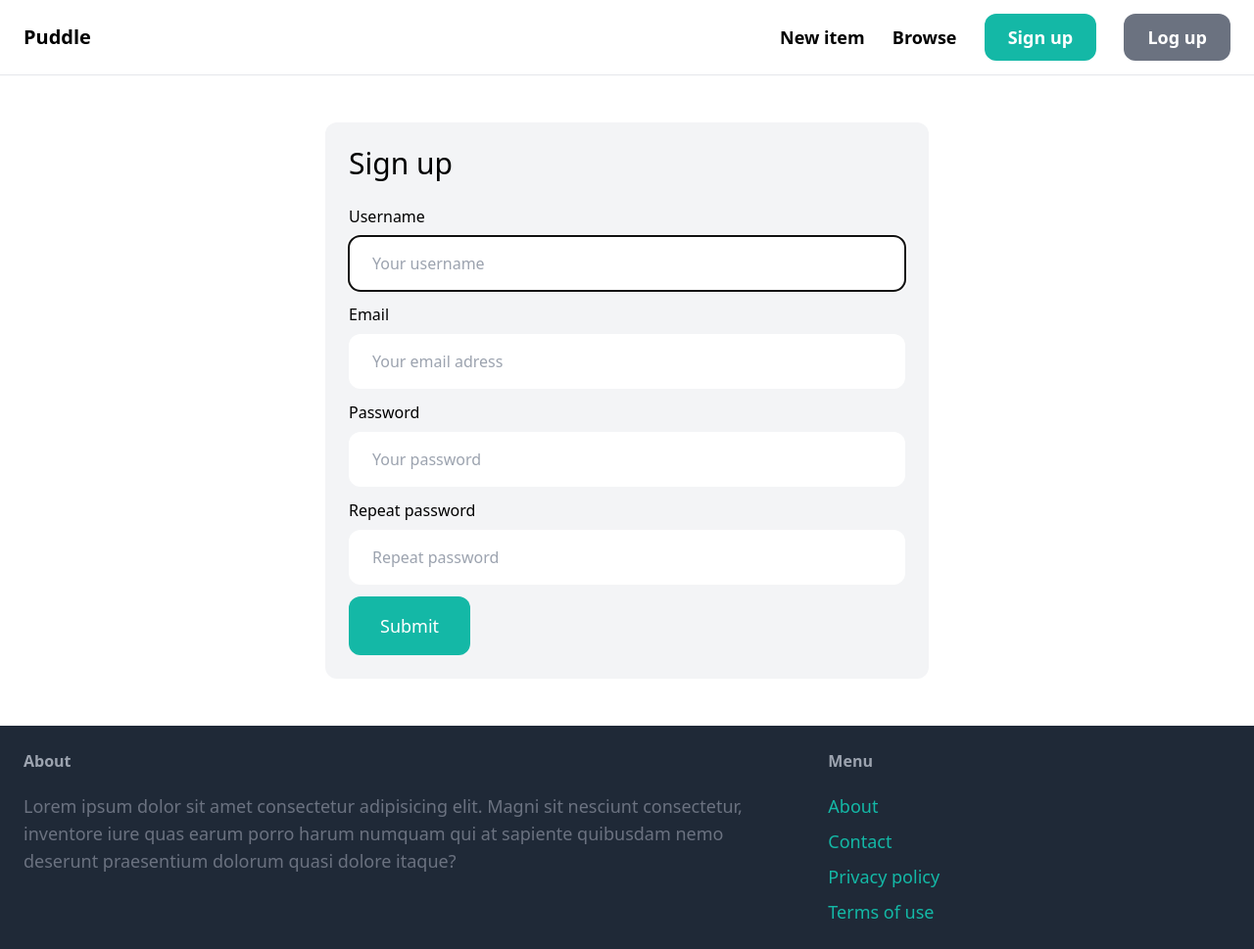
After one commit to Tuptek1/Django, a Django app: page /signup/ in a window 1280 px wide. The commit adds this page. Shown: the whole page at 98% size. Run offline with Django 3.2, Linux system fonts and the light colour scheme; some libraries are stand-ins or nearby versions.

Commit message:
added siging in and logging in

```diff
--- /dev/null
+++ b/puddle/core/forms.py
@@ -0,0 +1,65 @@
+from django import forms
+from django.contrib.auth.forms import UserCreationForm, AuthenticationForm
+from django.contrib.auth.models import User
+
+
+class LoginForm(AuthenticationForm):
+    username = forms.CharField(
+        widget=forms.TextInput(
+            attrs={
+                "placeholder": "Your username",
+                "class": "w-full py-4 px-6 rounded-xl",
+            }
+        )
+    )
+
+    password = forms.CharField(
+        widget=forms.PasswordInput(
+            attrs={
+                "placeholder": "Your password",
+                "class": "w-full py-4 px-6 rounded-xl",
+            }
+        )
+    )
+
+
+class SignupForm(UserCreationForm):
+    class Meta:
+        model = User
+        fields = ("username", "email", "password1", "password2")
+
+    username = forms.CharField(
+        widget=forms.TextInput(
+            attrs={
+                "placeholder": "Your username",
+                "class": "w-full py-4 px-6 rounded-xl",
+            }
+        )
+    )
+
+    email = forms.CharField(
+        widget=forms.EmailInput(
+            attrs={
+                "placeholder": "Your email adress",
+                "class": "w-full py-4 px-6 rounded-xl",
+            }
+        )
+    )
+
+    password1 = forms.CharField(
+        widget=forms.PasswordInput(
+            attrs={
+                "placeholder": "Your password",
+                "class": "w-full py-4 px-6 rounded-xl",
+            }
+        )
+    )
+
+    password2 = forms.CharField(
+        widget=forms.PasswordInput(
+            attrs={
+                "placeholder": "Repeat password",
+                "class": "w-full py-4 px-6 rounded-xl",
+            }
+        )
+    )
--- a/puddle/core/templates/core/base.html
+++ b/puddle/core/templates/core/base.html
@@ -19,8 +19,13 @@
                 <a href="#" class="text-lg font-semibold hover:text-gray-500">New item</a>
                 <a href="#" class="text-lg font-semibold hover:text-gray-500">Browse</a>
 
-                <a href="#" class="px-6 py-3 text-lg font-semibold bg-teal-500 text-white rounded-xl hover:bg-teal-700">Sign up</a>
-                <a href="#" class="px-6 py-3 text-lg font-semibold bg-gray-500 text-white rounded-xl hover:bg-gray-700">Log up</a>
+                {% if request.user.is_authenticated %}
+                <a href="#" class="px-6 py-3 text-lg font-semibold bg-teal-500 text-white rounded-xl hover:bg-teal-700">Inbox</a>
+                <a href="#" class="px-6 py-3 text-lg font-semibold bg-gray-500 text-white rounded-xl hover:bg-gray-700">Dashboard</a>
+                {% else %}
+                <a href="{% url 'core:signup' %}" class="px-6 py-3 text-lg font-semibold bg-teal-500 text-white rounded-xl hover:bg-teal-700">Sign up</a>
+                <a href="{% url 'core:login' %}" class="px-6 py-3 text-lg font-semibold bg-gray-500 text-white rounded-xl hover:bg-gray-700">Log up</a>
+                {% endif %}
             </div>
         </nav>
 
@@ -41,7 +46,7 @@
 
                 <ul class="space-y-2">
                     <li><a href="#" class="text-lg text-teal-500 hover:text-teal-700">About</a></li>
-                    <li><a href="{% url 'contact' %}" class="text-lg text-teal-500 hover:text-teal-700">Contact</a></li>
+                    <li><a href="{% url 'core:contact' %}" class="text-lg text-teal-500 hover:text-teal-700">Contact</a></li>
                     <li><a href="#" class="text-lg text-teal-500 hover:text-teal-700">Privacy policy</a></li>
                     <li><a href="#" class="text-lg text-teal-500 hover:text-teal-700">Terms of use</a></li>
                 </ul>
--- /dev/null
+++ b/puddle/core/templates/core/signup.html
@@ -0,0 +1,45 @@
+{% extends "core/base.html" %}
+
+{% block title %}Sign up{% endblock %}
+
+{% block content %}
+<div class="w-1/2 my-6 mx-auto p-6 bg-gray-100 rounded-xl">
+    <h1 class="mb-6 text-3xl">Sign up</h1>
+
+    <form method="post" action=".">
+        {% csrf_token %}
+
+        <div class="mb-3">
+            <label class="inline-block mb-2">Username</label><br>
+            {{ form.username }}
+        </div>
+
+        <div class="mb-3">
+            <label class="inline-block mb-2">Email</label><br>
+            {{ form.email }}
+        </div>
+
+        <div class="mb-3">
+            <label class="inline-block mb-2">Password</label><br>
+            {{ form.password1 }}
+        </div>
+
+        <div class="mb-3">
+            <label class="inline-block mb-2">Repeat password</label><br>
+            {{ form.password2 }}
+        </div>
+
+        {% if form.errors or form.non_field_errors %}
+            <div class="mb-3 p-6 bg-red-100 rounded-xl">
+                {% for field in form %}
+                    {{ field.errors }}
+                {% endfor %}
+
+                {{ form.non_field_errors }}
+            </div>
+        {% endif %}
+
+        <button class="py-4 px-8 text-lg bg-teal-500 hover:bg-teal-700 rounded-xl text-white">Submit</button>
+    </form>
+</div>
+{% endblock %}
--- /dev/null
+++ b/puddle/core/urls.py
@@ -0,0 +1,21 @@
+from django.contrib.auth import views as auth_views
+from django.urls import path
+
+from . import views
+from .forms import LoginForm
+
+
+app_name = "core"
+
+urlpatterns = [
+    path("", views.index, name="index"),
+    path("contact/", views.contact, name="contact"),
+    path("signup/", views.signup, name="signup"),
+    path(
+        "login/",
+        auth_views.LoginView.as_view(
+            template_name="core/login.html", authentication_form=LoginForm
+        ),
+        name="login",
+    ),
+]
--- a/puddle/core/views.py
+++ b/puddle/core/views.py
@@ -1,6 +1,8 @@
-from django.shortcuts import render
+from django.shortcuts import render, redirect
 
 from item.models import Category, Item
+
+from .forms import SignupForm
 
 
 # Create your views here.
@@ -15,3 +17,18 @@ def index(request):
 
 def contact(request):
     return render(request, "core/contact.html")
+
+
+def signup(request):
+    if request.method == "POST":
+        form = SignupForm(request.POST)
+
+        if form.is_valid():
+            form.save()
+
+            return redirect("/login/")
+
+    else:
+        form = SignupForm()
+
+        return render(request, "core/signup.html", {"form": form})
--- a/puddle/puddle/settings.py
+++ b/puddle/puddle/settings.py
@@ -27,6 +27,9 @@ DEBUG = True
 
 ALLOWED_HOSTS = []
 
+LOGIN_URL = "/login/"
+LOGIN_REDIRECT_URL = "/"
+LOGOUT_REDIRECT_URL = "/"
 
 # Application definition
 
--- a/puddle/puddle/urls.py
+++ b/puddle/puddle/urls.py
@@ -3,11 +3,9 @@ from django.conf.urls.static import static
 from django.contrib import admin
 from django.urls import path, include
 
-from core.views import index, contact
 
 urlpatterns = [
-    path("", index, name="index"),
+    path("", include("core.urls")),
     path("items/", include("item.urls")),
-    path("contact/", contact, name="contact"),
     path("admin/", admin.site.urls),
 ] + static(settings.MEDIA_URL, document_root=settings.MEDIA_ROOT)
```
Also changed, not shown: puddle/core/templates/core/login.html (added, +35 -0 lines), puddle/db.sqlite3.
